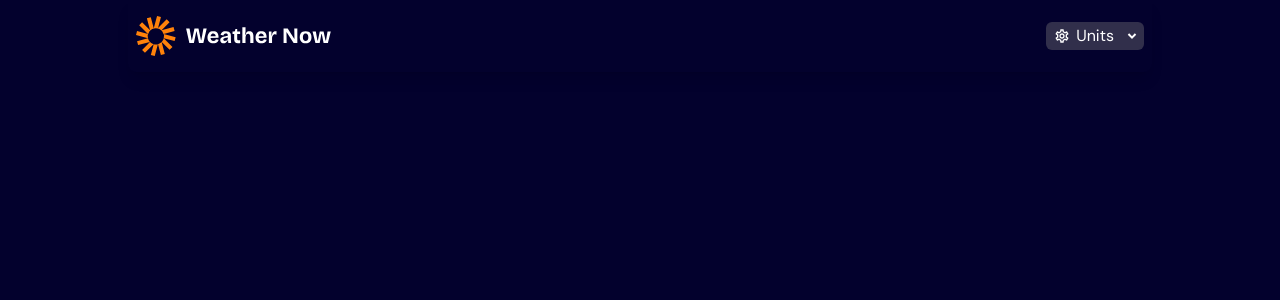
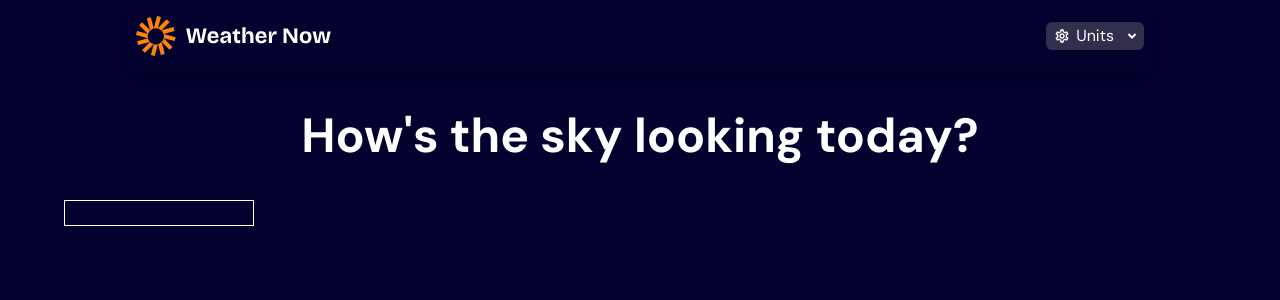
Before and after one commit to Harkornde/Weather, a React (Vite) app: page / in a window 1280 px wide. Shown: the top 300 px of the page. Built offline with nearby package versions, Linux system fonts and the light colour scheme.

Commit message:
Adding the search bar

```diff
--- a/src/App.jsx
+++ b/src/App.jsx
@@ -1,10 +1,12 @@
 import NavBar from "./components/NavBar";
+import SearchBar from "./components/SearchBar";
 
 function App() {
   return (
     <>
       <div className="w-9/10 m-auto">
         <NavBar />
+        <SearchBar />
         <div></div>
         <div></div>
       </div>
--- a/src/components/SearchBar.jsx
+++ b/src/components/SearchBar.jsx
@@ -1,5 +1,21 @@
+import UnitItem from "./UnitItem";
+
 function SearchBar() {
-  return <div>SearchBar</div>;
+  return (
+    <>
+      {/* Today's weather */}
+      <div className="mt-18">
+        <h1 className="p-10 text-5xl font-bold text-center">
+          How's the sky looking today?
+        </h1>
+
+        {/* Creating the search input and button */}
+        <div>
+          <input type="text" className="border" />
+        </div>
+      </div>
+    </>
+  );
 }
 
 export default SearchBar;
```
